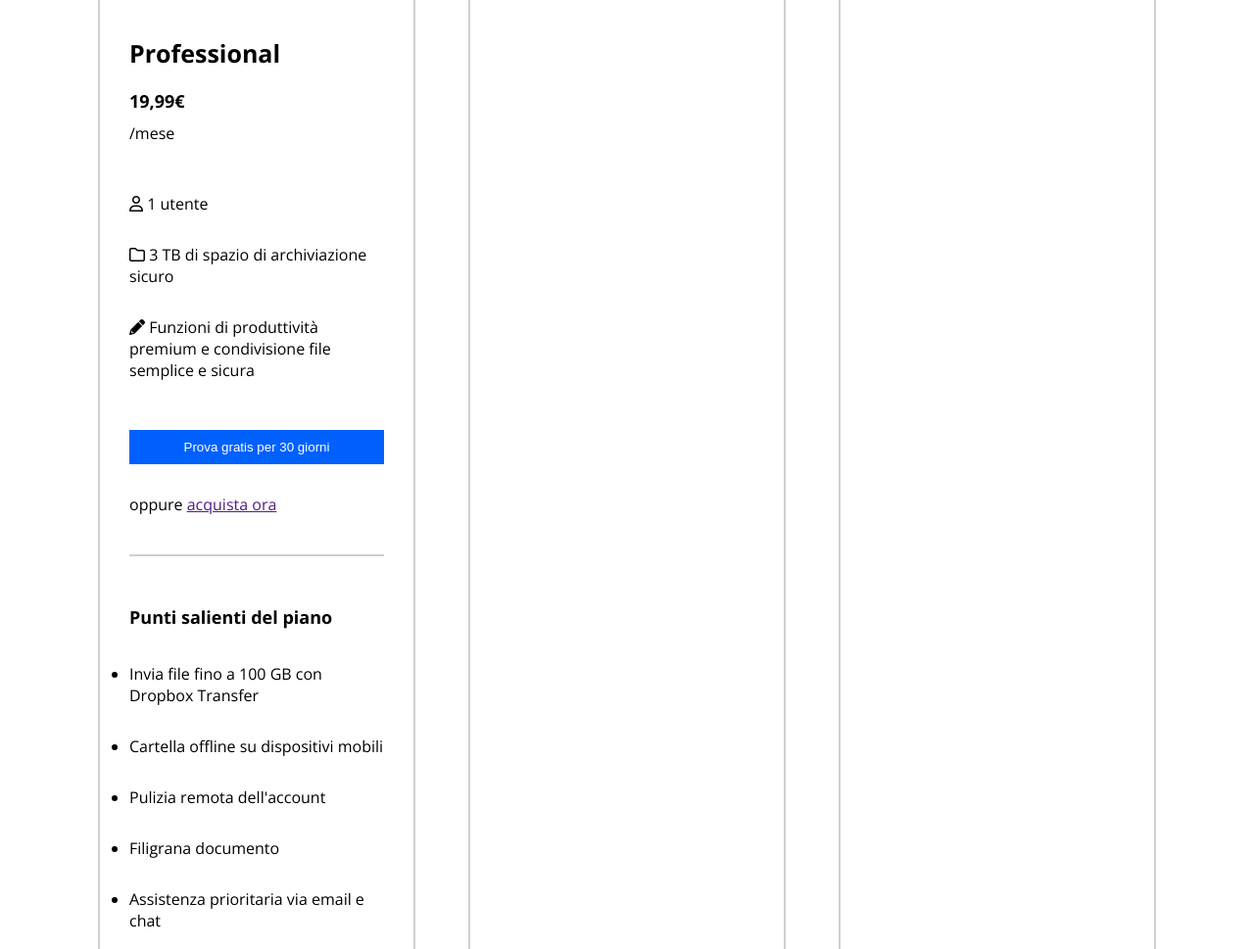
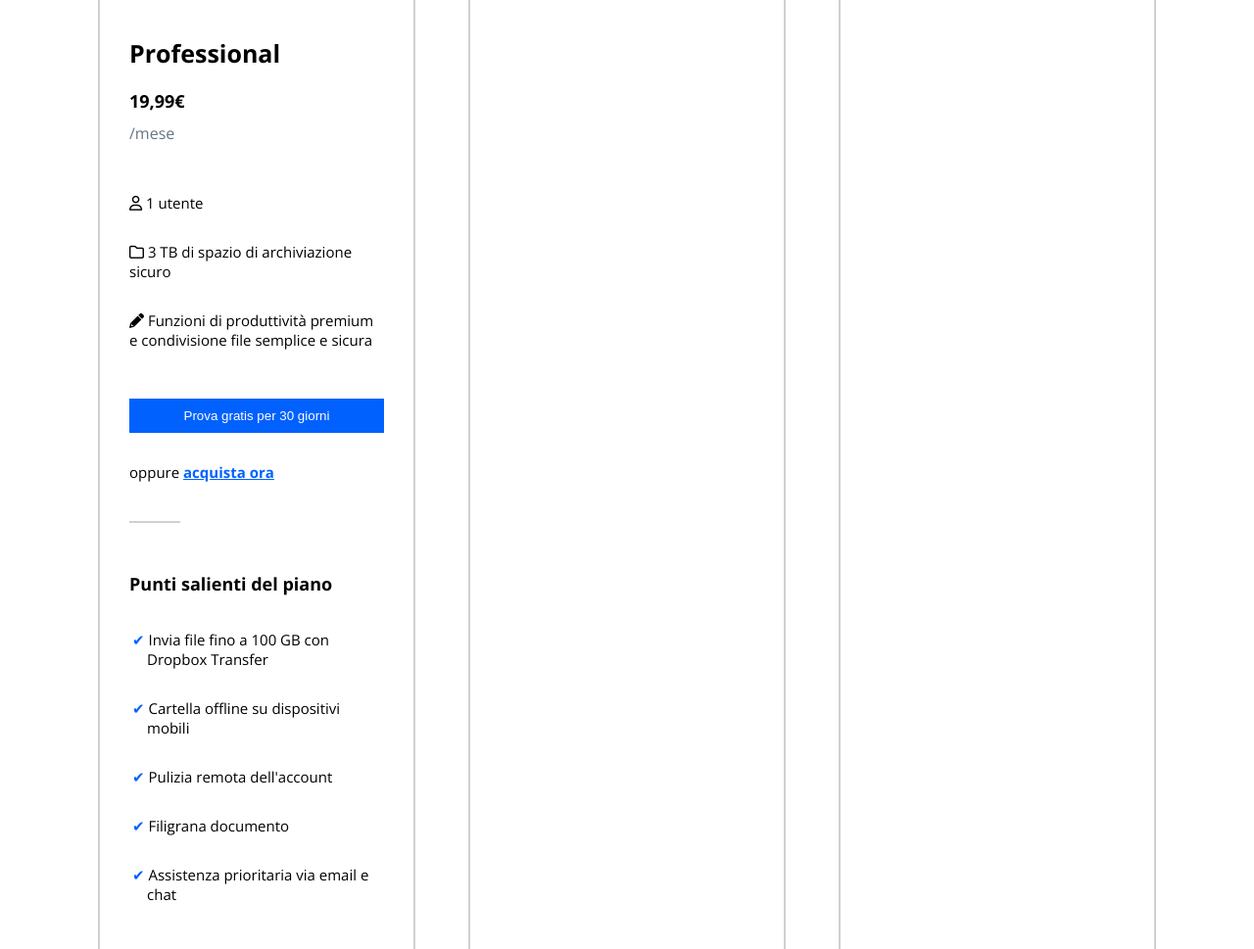
Before and after one commit to bertoldimatteo/htmlcss-dropbox, a plain HTML site: page index.html in a window 1280 px wide. Shown: the part 1443-2412 px from the top of the page at 98% size. Drawn offline with nearby package versions, Linux system fonts and the light colour scheme.

Commit message:
sistemato style colonna left sezione 2

```diff
--- a/style/style.css
+++ b/style/style.css
@@ -175,7 +175,7 @@ nav img, nav a, nav button {
 .col-2-left, .col-2-middle, .col-2-right {
     float: left;
     width: 30%;
-    min-height: 1200px;
+    min-height: 1100px;
     border: 2px solid #d0d0d3;
 }
 
@@ -198,6 +198,14 @@ nav img, nav a, nav button {
 
 .col-description1 > * {
     padding: 10px 0;
+}
+
+.col-description1 span {
+    color: #667683;
+}
+
+.col-body hr {
+    width: 20%;
 }
 
 .col-description2 {
@@ -227,4 +235,21 @@ nav img, nav a, nav button {
 
 .col-body-ul li {
     padding: 15px 0;
+    margin-left: 18px;
+    list-style: none;
 }
+
+.col-body-ul li:before {
+    content: '\2714\0020';
+    margin-left: -15px;
+    color: #0061ff;
+}
+
+.col-body-link a {
+    color: #0061ff;
+    font-weight: bold;
+}
+
+.col-description2, .col-body-link, .col-body-ul{
+    font-size: 15px;
+}
```
